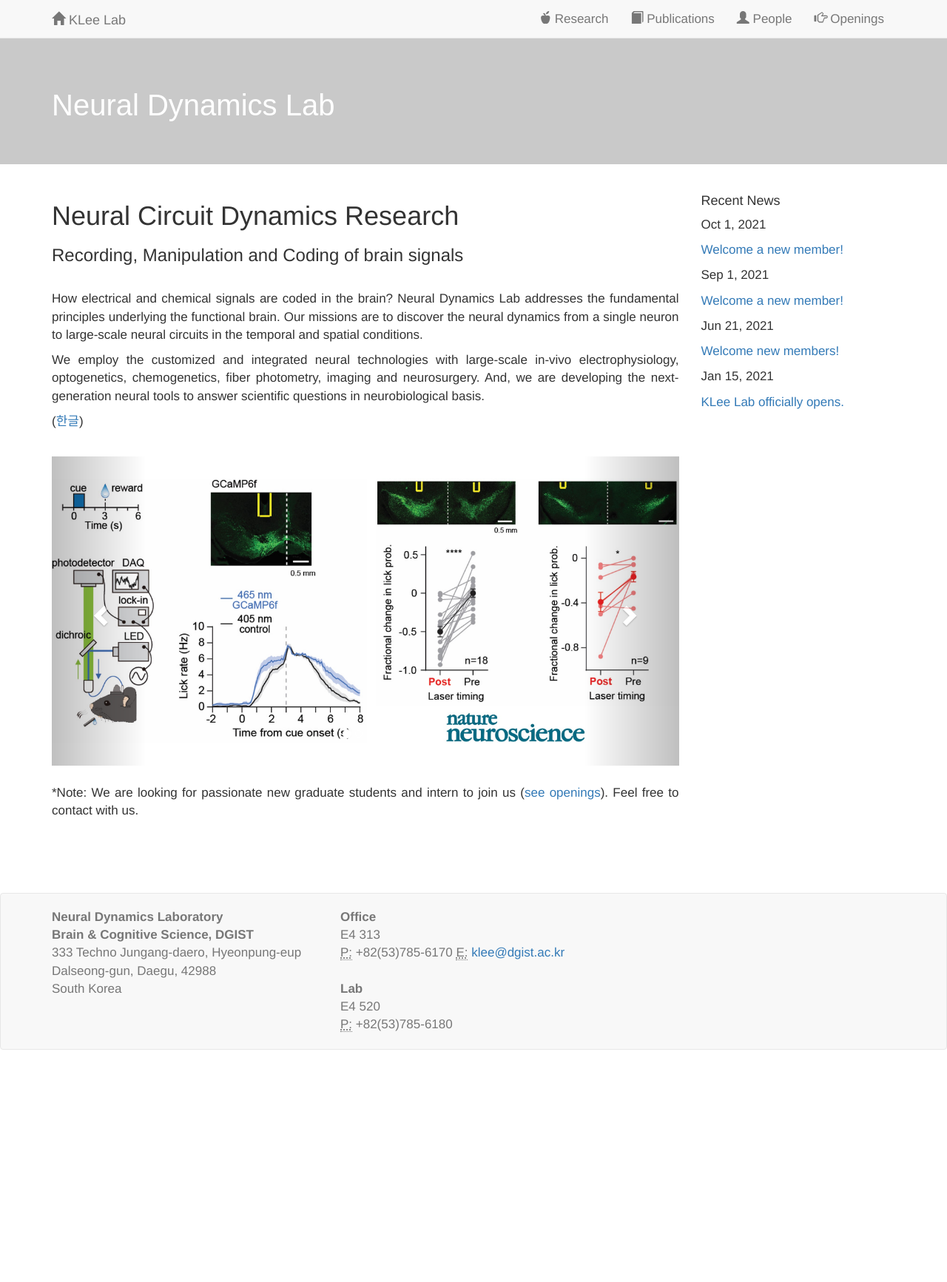
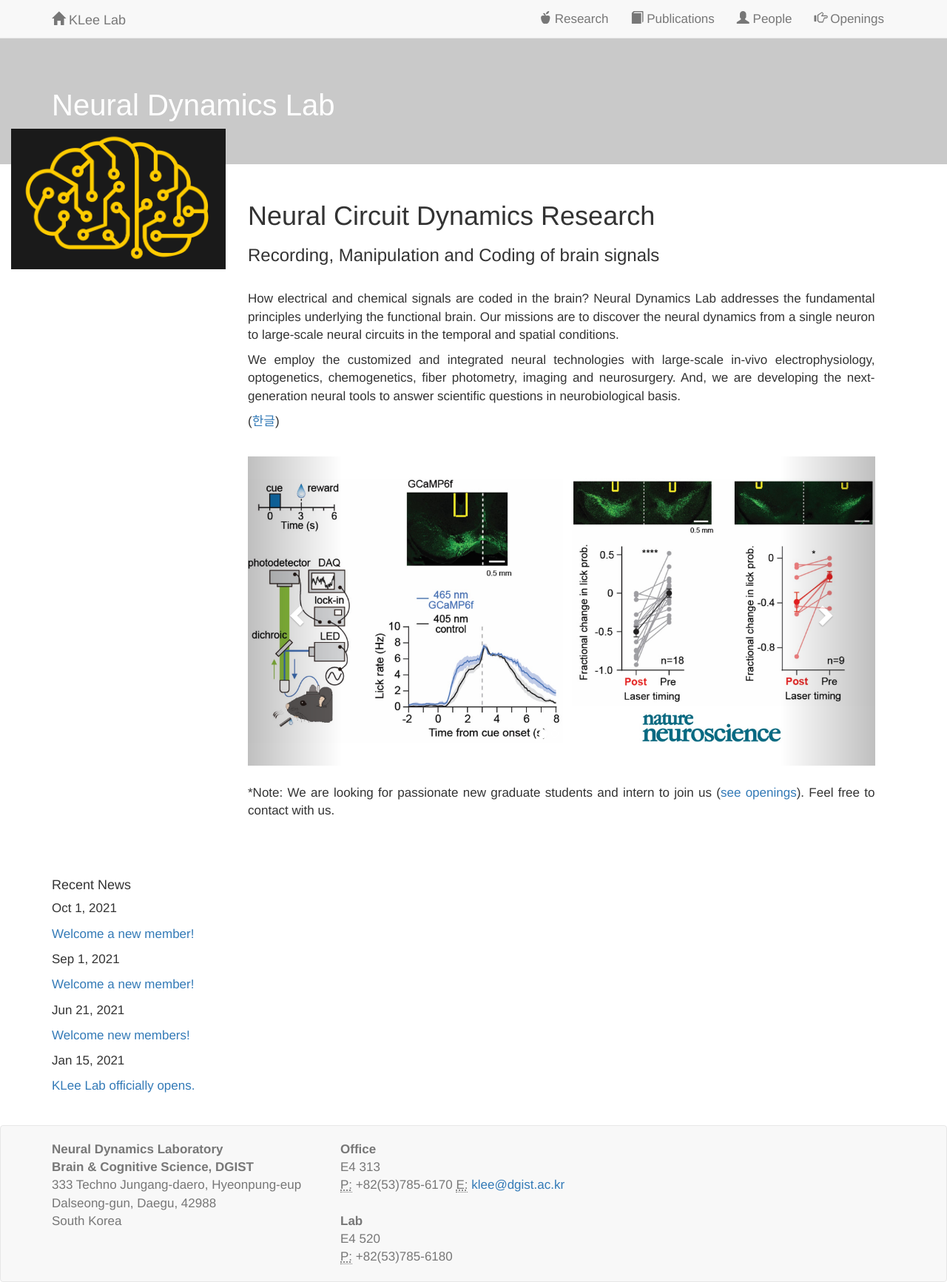
Before and after one commit to kleelab/kleelab.github.io, a Jekyll site: the page built from index.html, in a window 1280 px wide. Shown: the whole page at 74% size. Built offline with Jekyll 4.4.1, drawn with Linux system fonts in a browser that asks for light colours; nearby versions of some CDN libraries; a style sheet for code colours, icons or effects is not loaded; before the commit the page ends 1419 px from its top, so only the background shows below that.

Commit message:
Update home.html

```diff
--- a/_layouts/home.html
+++ b/_layouts/home.html
@@ -7,6 +7,11 @@ layout: default
             Neural Dynamics Lab <br/>
         </h1>
      </div>
+
+     <div class="image col-md-3">
+        <img class="img-responsive" alt="Project 1 illustration" src="../images/Lablogo.jpg"/ Align="middle">
+    </div>
+
 </div>
 
 <div class="home">
```
